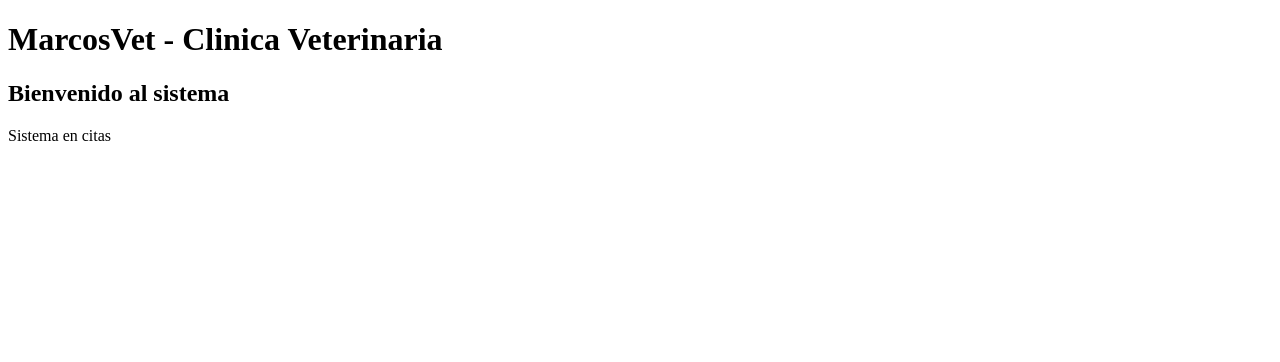
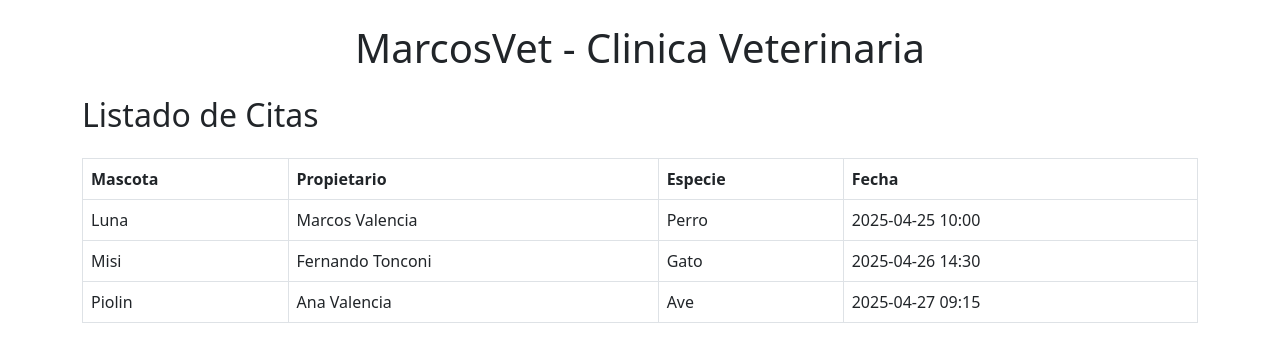
Before and after one commit to MarcValencia2006/veterinaria, a Flask app: page / in a window 1280 px wide. Shown: the top 362 px of the page. Run offline with Flask 3, Linux system fonts and the light colour scheme; data comes from the database, SQL or seed files in the repository.

Commit message:
Commit 3: Integracion de Bootstrap y listado de citas en tabla

```diff
--- a/app.py
+++ b/app.py
@@ -21,11 +21,24 @@ def init_db():
                 fecha TEXT NOT NULL
             )
         ''')
-    print("Base de datos inicializada")
+
+        ejemplo = [
+            ("Luna", "Marcos Valencia", "Perro", "2025-04-25 10:00"),
+            ("Misi", "Fernando Tonconi", "Gato", "2025-04-26 14:30"),
+            ("Piolin", "Ana Valencia", "Ave", "2025-04-27 09:15")
+        ]
+        for m,p,e,f in ejemplo:
+            conn.execute('INSERT INTO pacientes (mascota, propietario, especie, fecha) VALUES (?,?,?,?)',
+                         (m,p,e,f))
+
+    print("Base de datos inicializada con datos de ejemplo")
 
 @app.route('/')
 def index():
-    return render_template('index.html')
+    conn = get_db()
+    citas = conn.execute('SELECT * FROM pacientes ORDER BY fecha').fetchall()
+    conn.close()
+    return render_template('index.html', citas=citas)
 
 if __name__ == '__main__':
     init_db()
--- a/templates/base.html
+++ b/templates/base.html
@@ -2,10 +2,14 @@
 <html lang="es">
 <head>
     <meta charset="UTF-8">
+    <meta name="viewport" content="width=device-width, initial-scale=1">
     <title>MarcosVet</title>
+    <link href="https://cdn.jsdelivr.net/npm/bootstrap@5.3.0/dist/css/bootstrap.min.css" rel="stylesheet">
 </head>
 <body>
-    <h1>MarcosVet - Clinica Veterinaria</h1>
-    {% block content %}{% endblock %}
+    <div class="container mt-4">
+        <h1 class="text-center mb-4">MarcosVet - Clinica Veterinaria</h1>
+        {% block content %}{% endblock %}
+    </div>
 </body>
 </html>
--- a/templates/index.html
+++ b/templates/index.html
@@ -1,5 +1,22 @@
 {% extends "base.html" %}
 {% block content %}
-<h2>Bienvenido al sistema</h2>
-<p>Sistema en citas</p>
+<div class="d-flex justify-content-between mb-3">
+    <h2>Listado de Citas</h2>
+</div>
+
+<table class="table table-bordered">
+    <thead>
+        <tr><th>Mascota</th><th>Propietario</th><th>Especie</th><th>Fecha</th></tr>
+    </thead>
+    <tbody>
+        {% for cita in citas %}
+        <tr>
+            <td>{{ cita.mascota }}</td>
+            <td>{{ cita.propietario }}</td>
+            <td>{{ cita.especie }}</td>
+            <td>{{ cita.fecha }}</td>
+        </tr>
+        {% endfor %}
+    </tbody>
+</table>
 {% endblock %}
```
